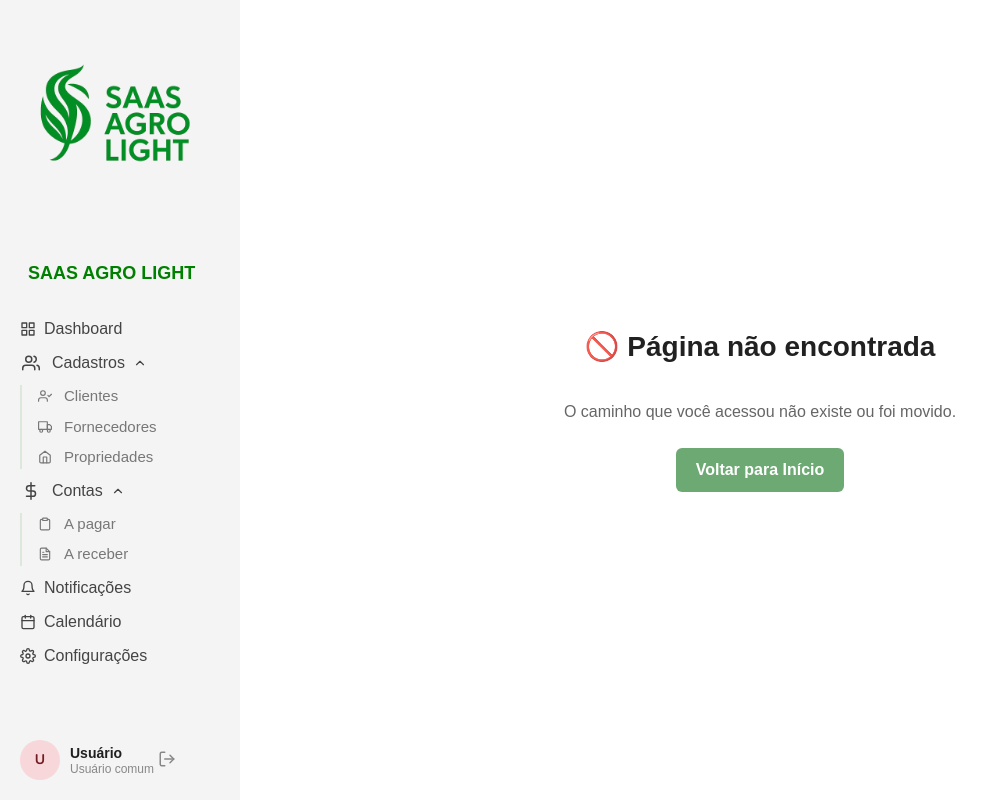
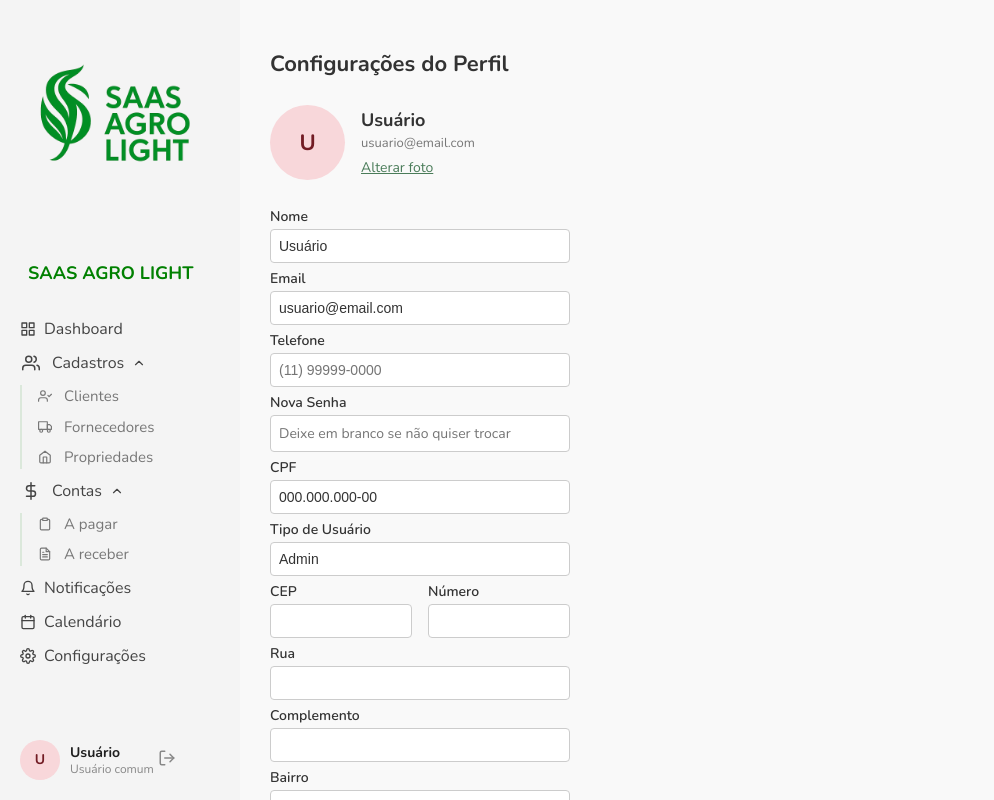
Before and after one commit to FerEnnes/sigas, a React (Create React App) app: page /configuracoes in a window 1280 px wide. Shown: the whole page, without its empty margins (0-994 px from the left). Built offline with nearby package versions, Linux system fonts and the light colour scheme.

Commit message:
tela de configurações

```diff
--- a/src/App.css
+++ b/src/App.css
@@ -1,24 +1,39 @@
+/* Base layout */
 .app {
   display: flex;
-  font-family: sans-serif;
+  font-family: 'Nunito', Helvetica, sans-serif;
   height: 100vh;
   overflow-x: hidden;
   overflow-y: auto;
 }
 
+/* Conteúdo principal */
 .main-content {
   display: flex;
   flex: 1;
   overflow: hidden;
 }
 
+/* Estilos de listas reutilizáveis */
 .supplier-list,
 .property-list {
   flex: 1;
   padding: 30px;
-  background-color: #ffffff;
+  background-color: var(--bg, #ffffff);
   box-sizing: border-box;
   overflow-x: auto;
+  color: var(--text, #333);
+}
+
+/* Textos e botões seguem o tema global */
+a {
+  color: inherit;
+  text-decoration: none;
+}
+
+button {
+  font-family: inherit;
+  cursor: pointer;
 }
 
 /* Responsivo */
--- a/src/App.js
+++ b/src/App.js
@@ -1,7 +1,7 @@
-// src/App.js
 import { BrowserRouter as Router, Routes, Route, Navigate } from 'react-router-dom';
 import { ToastContainer } from 'react-toastify';
 import 'react-toastify/dist/ReactToastify.css';
+import './App.css';
 
 import SupplierListPage from './pages/SupplierListPage';
 import SupplierFormPage from './pages/SupplierFormPage';
@@ -18,53 +18,34 @@ import UsuarioFormPage from './pages/UsuarioFormPage';
 import LoginPage from './pages/LoginPage';
 import RecuperarSenhaPage from './pages/RecuperarSenhaPage';
 import RedefinirSenhaPage from './pages/RedefinirSenhaPage';
+import ConfiguracoesPage from './pages/ConfiguracoesPage';
 import NotFoundPage from './pages/NotFoundPage';
-
-import './App.css';
 
 function App() {
   return (
     <Router>
       <Routes>
-        {/* Login e recuperação */}
         <Route path="/login" element={<LoginPage />} />
         <Route path="/recuperar-senha" element={<RecuperarSenhaPage />} />
         <Route path="/redefinir-senha/:token" element={<RedefinirSenhaPage />} />
+        <Route path="/configuracoes" element={<ConfiguracoesPage />} />
 
-        {/* Redirecionamento padrão */}
         <Route path="/" element={<Navigate to="/fornecedores" />} />
-
-        {/* Usuários */}
         <Route path="/usuarios" element={<UsuarioListPage />} />
         <Route path="/usuarios/cadastrar" element={<UsuarioFormPage />} />
-
-        {/* Clientes */}
         <Route path="/clientes" element={<ClienteListPage />} />
         <Route path="/clientes/cadastrar" element={<ClienteFormPage />} />
-
-        {/* Fornecedores */}
         <Route path="/fornecedores" element={<SupplierListPage />} />
         <Route path="/fornecedores/cadastrar" element={<SupplierFormPage />} />
-
-        {/* Propriedades */}
         <Route path="/propriedades" element={<PropertyListPage />} />
         <Route path="/propriedades/cadastrar" element={<PropertyFormPage />} />
-
-        {/* Plano de Contas */}
         <Route path="/plano-contas" element={<PlanoContasPage />} />
-
-        {/* Contas */}
         <Route path="/contas/pagar" element={<ContasPagarPage />} />
         <Route path="/contas/receber" element={<ContasReceberPage />} />
-
-        {/* Calendário */}
         <Route path="/calendario" element={<CalendarioPage />} />
-
-        {/* Página 404 */}
         <Route path="*" element={<NotFoundPage />} />
       </Routes>
 
-      {/*  Toast container global */}
       <ToastContainer position="top-right" autoClose={3000} />
     </Router>
   );
--- a/src/index.css
+++ b/src/index.css
@@ -1,8 +1,26 @@
+:root {
+  --bg-color: #f9f9f9;
+  --text-color: #333;
+}
+
+body.dark {
+  --bg-color: #121212;
+  --text-color: #f9f9f9;
+}
+
+body.light {
+  --bg-color: #f9f9f9;
+  --text-color: #333;
+}
+
 body {
   margin: 0;
   font-family: 'Nunito', Helvetica, sans-serif;
   -webkit-font-smoothing: antialiased;
   -moz-osx-font-smoothing: grayscale;
+  background-color: var(--bg-color);
+  color: var(--text-color);
+  transition: background-color 0.3s ease, color 0.3s ease;
 }
 
 code {
--- /dev/null
+++ b/src/pages/ConfiguracoesPage.css
@@ -0,0 +1,89 @@
+.config-wrapper {
+  padding: 30px;
+  flex: 1;
+  overflow-y: auto;
+  background-color: #f9f9f9;
+  color: #333;
+}
+
+.config-header h2 {
+  margin-bottom: 24px;
+  font-size: 22px;
+  font-weight: bold;
+}
+
+.config-avatar-section {
+  display: flex;
+  align-items: center;
+  gap: 16px;
+  margin-bottom: 24px;
+}
+
+.config-avatar-section strong {
+  font-size: 18px;
+}
+
+.config-avatar-section p {
+  margin: 0;
+  font-size: 13px;
+  color: #777;
+}
+
+.alterar-foto-btn {
+  background: none;
+  border: none;
+  color: #4a7c59;
+  padding: 0;
+  font-size: 14px;
+  cursor: pointer;
+  text-decoration: underline;
+  margin-top: 4px;
+}
+
+.config-form-wrapper {
+  max-width: 300px;
+}
+
+.config-form label {
+  display: block;
+  margin: 2px 0 2px;
+  font-weight: 600;
+}
+
+.config-form input {
+  width: 100%;
+  padding: 8px;
+  margin-bottom: 3px;
+  font-size: 14px;
+  box-sizing: border-box;
+  border: 1px solid #ccc;
+  border-radius: 4px;
+  background-color: white;
+  color: #333;
+}
+
+.config-form .row {
+  display: flex;
+  gap: 16px;
+}
+
+.config-form .row div {
+  flex: 1;
+}
+
+.save-btn {
+  background-color: #6ba877;
+  color: white;
+  padding: 12px;
+  width: 100%;
+  font-weight: bold;
+  border: none;
+  margin-top: 24px;
+  cursor: pointer;
+  border-radius: 4px;
+  transition: background-color 0.2s ease-in-out;
+}
+
+.save-btn:hover {
+  background-color: #5a9464;
+}
--- /dev/null
+++ b/src/pages/ConfiguracoesPage.js
@@ -0,0 +1,143 @@
+import React, { useState } from 'react';
+import Sidebar from '../components/Sidebar';
+import Avatar from '@mui/material/Avatar';
+import './ConfiguracoesPage.css';
+
+function ConfiguracoesPage() {
+  const nome = localStorage.getItem('nome') || 'Usuário';
+
+  const [form, setForm] = useState({
+    nome,
+    email: 'usuario@email.com',
+    telefone: '',
+    senha: '',
+    cpf: '000.000.000-00',
+    tipoUsuario: 'Admin',
+    cep: '',
+    numero: '',
+    rua: '',
+    complemento: '',
+    bairro: '',
+    cidade: '',
+    estado: '',
+  });
+
+  const stringAvatar = (name) => {
+    const initials = name.split(' ').map(n => n[0]).join('').toUpperCase();
+    return {
+      children: initials,
+      sx: {
+        bgcolor: '#f8d7da',
+        color: '#721c24',
+        width: 75,
+        height: 75,
+        fontWeight: 'bold',
+        fontSize: 22,
+      }
+    };
+  };
+
+  const handleChange = (e) => {
+    const { name, value } = e.target;
+    setForm((prev) => ({ ...prev, [name]: value }));
+  };
+
+  const handleCepBlur = async () => {
+    const cep = form.cep.replace(/\D/g, '');
+    if (cep.length !== 8) return;
+
+    try {
+      const res = await fetch(`https://viacep.com.br/ws/${cep}/json/`);
+      const data = await res.json();
+      if (data.erro) return;
+
+      setForm((prev) => ({
+        ...prev,
+        rua: data.logradouro || '',
+        bairro: data.bairro || '',
+        cidade: data.localidade || '',
+        estado: data.uf || '',
+      }));
+    } catch (err) {
+      console.error('Erro ao buscar CEP:', err);
+    }
+  };
+
+  const handleSubmit = (e) => {
+    e.preventDefault();
+    console.log('Dados enviados:', form);
+    // BACKEND: enviar via PUT
+  };
+
+  return (
+    <div className="app">
+      <Sidebar />
+      <div className="config-wrapper">
+        <div className="config-header">
+          <h2>Configurações do Perfil</h2>
+        </div>
+
+        <div className="config-form-wrapper">
+          <div className="config-avatar-section">
+            <Avatar {...stringAvatar(form.nome)} />
+            <div>
+              <strong>{form.nome}</strong>
+              <p>{form.email}</p>
+              <button className="alterar-foto-btn">Alterar foto</button>
+            </div>
+          </div>
+
+          <form className="config-form" onSubmit={handleSubmit}>
+            <label>Nome</label>
+            <input name="nome" value={form.nome} onChange={handleChange} required />
+
+            <label>Email</label>
+            <input name="email" value={form.email} onChange={handleChange} required />
+
+            <label>Telefone</label>
+            <input name="telefone" value={form.telefone} onChange={handleChange} placeholder="(11) 99999-0000" />
+
+            <label>Nova Senha</label>
+            <input name="senha" type="password" value={form.senha} onChange={handleChange} placeholder="Deixe em branco se não quiser trocar" />
+
+            <label>CPF</label>
+            <input name="cpf" value={form.cpf} readOnly />
+
+            <label>Tipo de Usuário</label>
+            <input name="tipoUsuario" value={form.tipoUsuario} readOnly />
+
+            <div className="row">
+              <div>
+                <label>CEP</label>
+                <input name="cep" value={form.cep} onChange={handleChange} onBlur={handleCepBlur} />
+              </div>
+              <div>
+                <label>Número</label>
+                <input name="numero" value={form.numero} onChange={handleChange} />
+              </div>
+            </div>
+
+            <label>Rua</label>
+            <input name="rua" value={form.rua} onChange={handleChange} />
+
+            <label>Complemento</label>
+            <input name="complemento" value={form.complemento} onChange={handleChange} />
+
+            <label>Bairro</label>
+            <input name="bairro" value={form.bairro} onChange={handleChange} />
+
+            <label>Cidade</label>
+            <input name="cidade" value={form.cidade} onChange={handleChange} />
+
+            <label>Estado</label>
+            <input name="estado" value={form.estado} onChange={handleChange} />
+
+            <button type="submit" className="save-btn">Salvar alterações</button>
+          </form>
+        </div>
+      </div>
+    </div>
+  );
+}
+
+export default ConfiguracoesPage;
```
Also changed, not shown: src/pages/PlanoDetalhadoPage.js (deleted, +0 -25 lines), src/pages/PlanoSimplificadoPage.js (deleted, +0 -25 lines), src/utils/avatar.js (added, +21 -0 lines).
